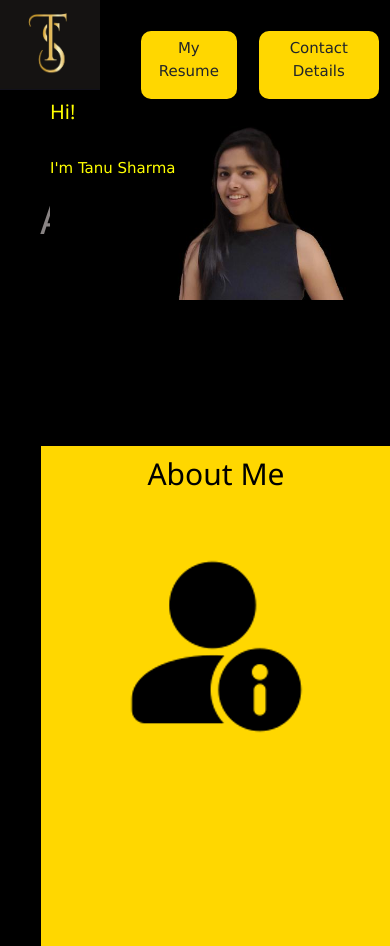
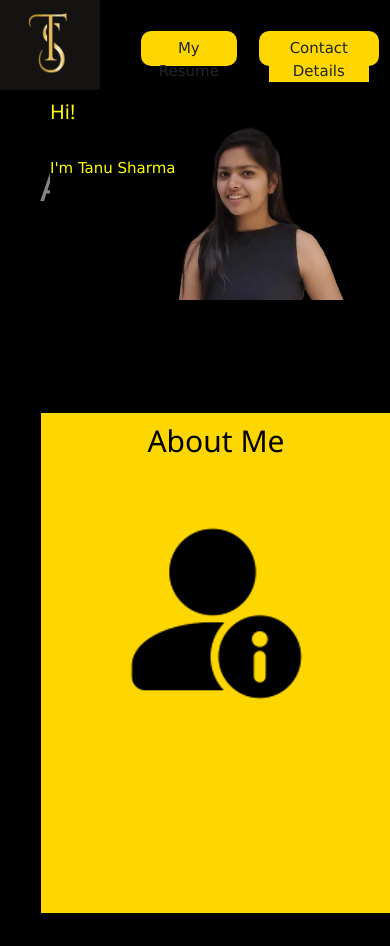
Before and after one commit to tanusharma22/MyResume, a plain HTML site: page index.html in a window 390 px wide. Shown: the top 946 px of the page. Drawn offline with nearby package versions, Linux system fonts and the light colour scheme.

Commit message:
Update stylesheet.css

```diff
--- a/stylesheet.css
+++ b/stylesheet.css
@@ -361,6 +361,9 @@ border: 3px solid rgba(128, 128, 128, 0.522);
         margin-left: -20px;
 
     }
+    li{
+        height: 35px;
 
+    }
 
 }
```
